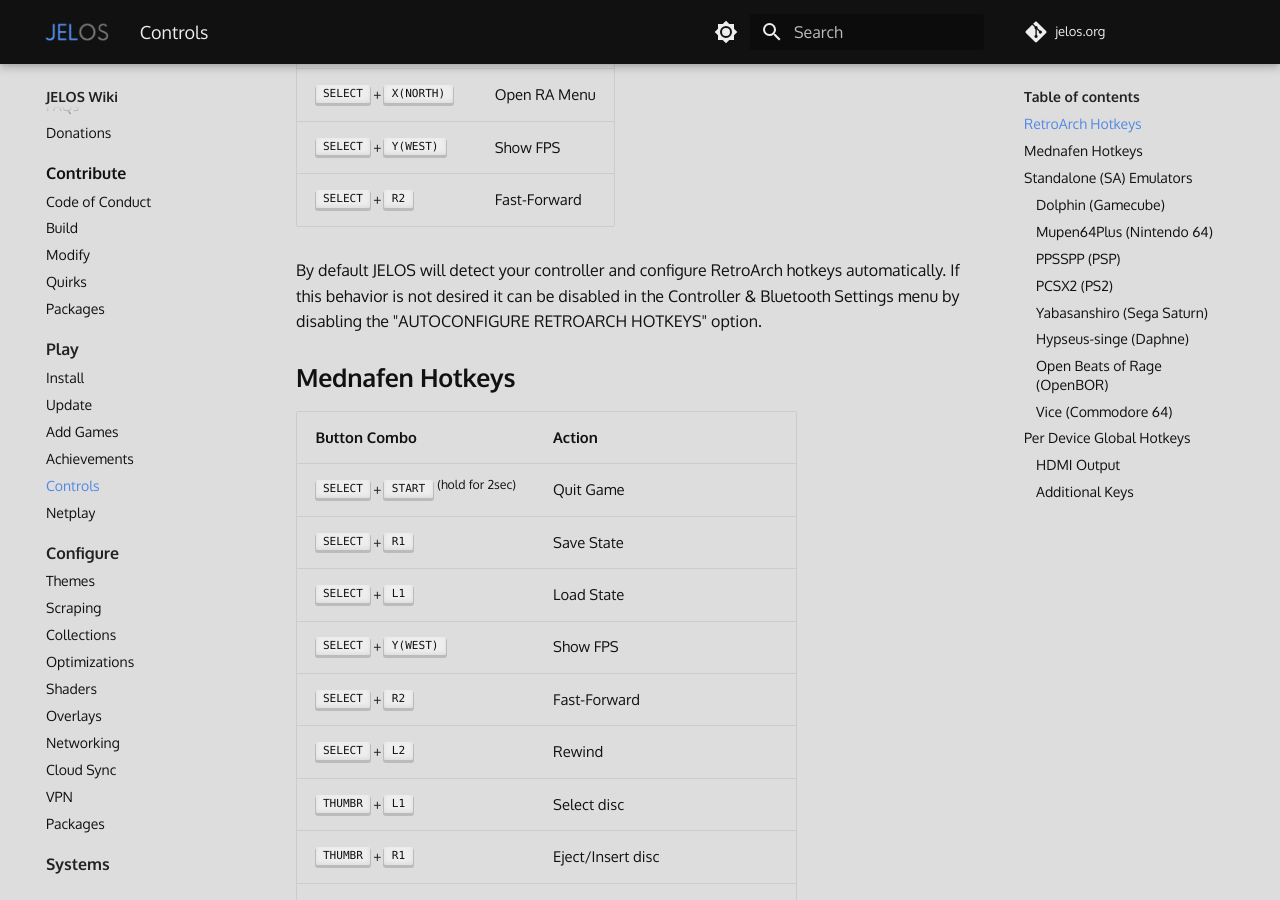
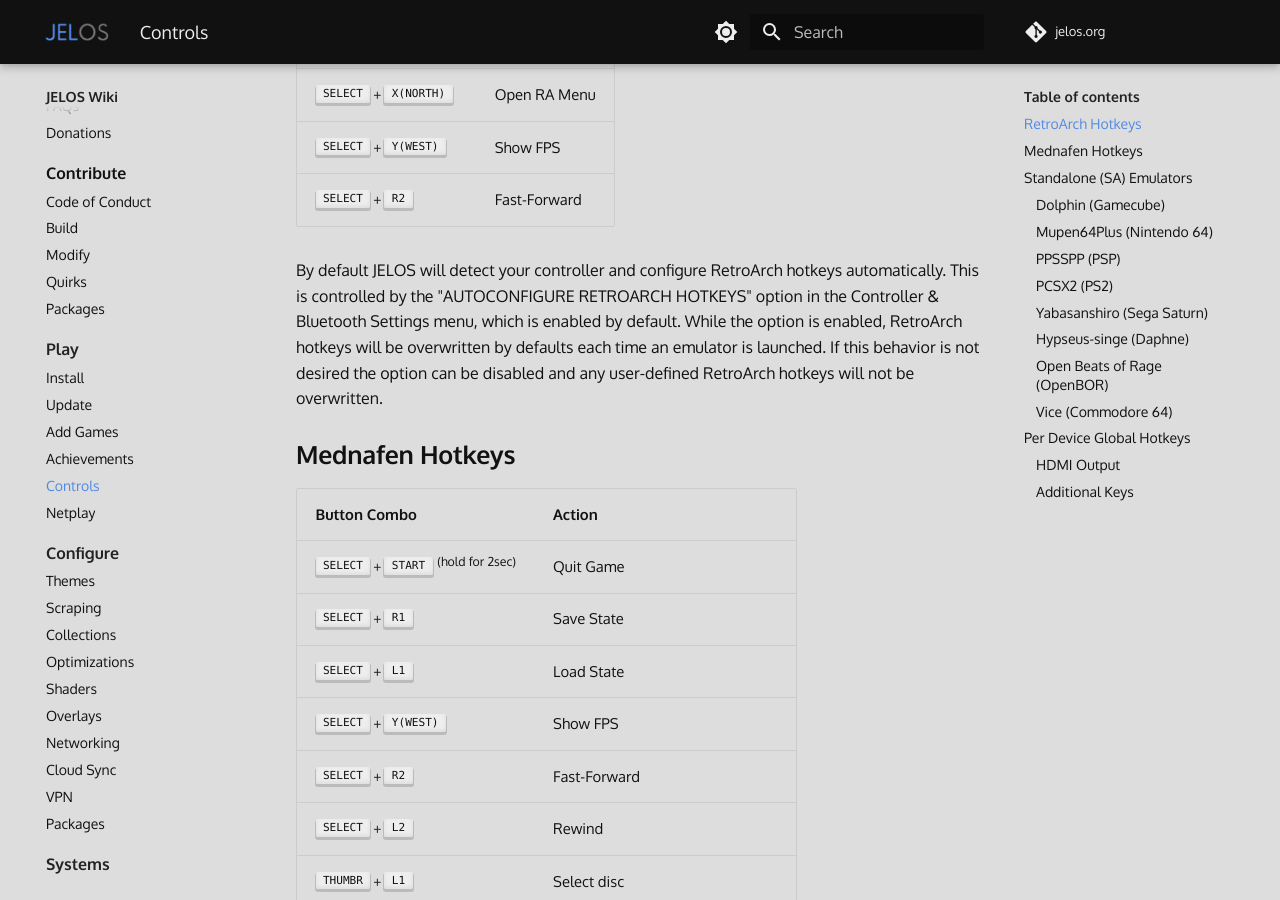
Before and after one commit to wbrawner/jelos.org, an MkDocs documentation site: the page built from docs/play/controls.md, in a window 1280 px wide and 900 px high, scrolled down 353 px. Built offline with MkDocs 1.6.1 and Material for MkDocs 9.7.7, drawn with Linux system fonts in a browser that asks for light colours; some web fonts are replaced; comment, search, counter and statistics services are not loaded.

Commit message:
Controls - autoconfigure RetroArch hotkeys

```diff
--- a/docs/play/controls.md
+++ b/docs/play/controls.md
@@ -11,7 +11,7 @@
 | ++"SELECT"+"Y(WEST)"++ | Show FPS |
 | ++"SELECT"+"R2"++ | Fast-Forward |
 
-By default JELOS will detect your controller and configure RetroArch hotkeys automatically.  If this behavior is not desired it can be disabled in the Controller & Bluetooth Settings menu by disabling the "AUTOCONFIGURE RETROARCH HOTKEYS" option.
+By default JELOS will detect your controller and configure RetroArch hotkeys automatically. This is controlled by the "AUTOCONFIGURE RETROARCH HOTKEYS" option in the Controller & Bluetooth Settings menu, which is enabled by default. While the option is enabled, RetroArch hotkeys will be overwritten by defaults each time an emulator is launched. If this behavior is not desired the option can be disabled and any user-defined RetroArch hotkeys will not be overwritten.
 
 ## Mednafen Hotkeys
 
```
